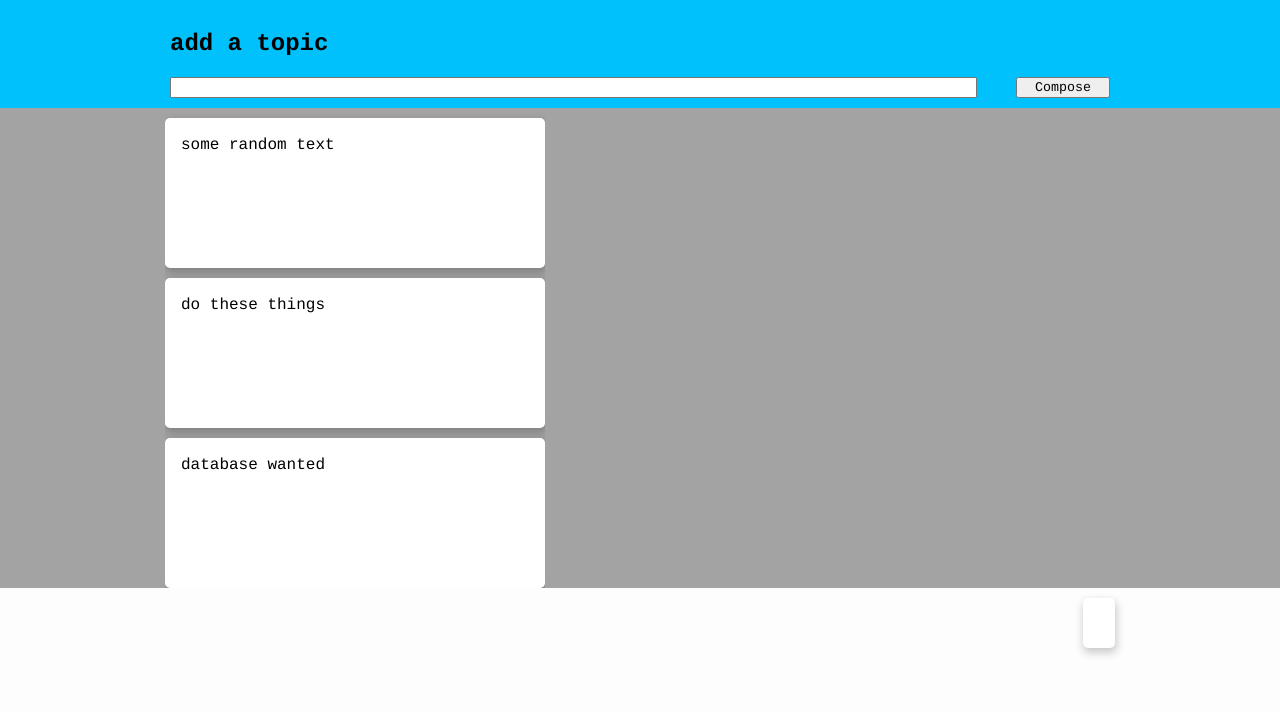
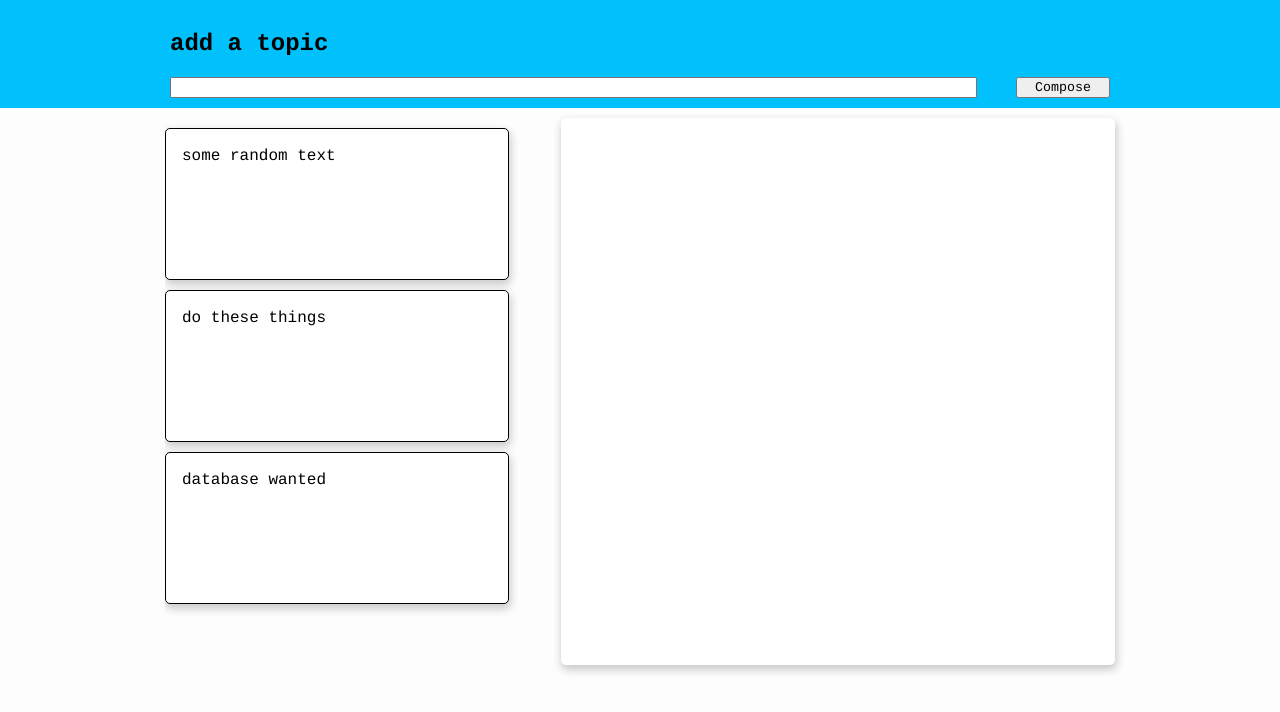
Before and after one commit to NealTheSeal/Sunshine, an Electron app: page app/index.html in a window 1280 px wide. Drawn offline with Linux system fonts and the light colour scheme.

Commit message:
pitstop: finished the div setup and height stuff. still need to add the end functionality

```diff
--- a/app/css/design.css
+++ b/app/css/design.css
@@ -14,7 +14,7 @@
 }
 
 body {
-   background: #FDFDFD;
+   background: #fdfdfd;
    margin: 0px 0px 0px 0px;
 }
 
@@ -37,6 +37,7 @@ body {
 
 .text-box {
    width: 85%;
+   float: left;
 }
 
 .beget {
@@ -48,31 +49,31 @@ body {
 
 .middle {
     width: 100%;
-    background: #a3a3a3;
+    background: #fdfdfd;
  }
 
 .task-content {
-    max-height: 532px;
     padding: 10px 5px 10px 5px;
 }
 
 .card-list {
    width: 40%;
-   height: 100%;
-   margin: 0px;
+   height: 515px;
+   float: left;
+   margin: 10px 0px 10px 0px;
    overflow-y: auto;
 }
 
 .notes {
-    max-height: 500px;
-    max-width: 500px;
+    height: 515px;
+    width: 55%;
     float: right;
     padding: 16px;
     box-shadow: 1px 4px 8px 1px rgba(0,0,0,0.2);
     transition: 0.3s;
     border-radius: 5px;
     border-radius: 5px;
-    margin: 10px 0px 0px 0px;
+    margin: 10px 0px 10px 0px;
     overflow-y: auto;
     background: white;
 }
@@ -90,11 +91,13 @@ body {
 
 .card {
     height: 150px;
-    width: 100%;
+    width: 90%;
     box-shadow: 1px 4px 8px 1px rgba(0,0,0,0.2);
     transition: 0.3s;
     border-radius: 5px;
-    margin: 10px 0px 0px 0px;
+    border-width: 1px;
+    border-style: solid;
+    margin: 10px 15px 0px 0px;
     overflow: hidden;
     background: white;
 }
--- a/app/index.html
+++ b/app/index.html
@@ -14,6 +14,7 @@
          <h2>add a topic</h2>
          <input class="text-box" id="taskInput" type="text">
          <button class="beget" onclick="addTask()">Compose</button>
+         <div style="clear: both;"></div>
       </div>
    </div>
 </div>
@@ -25,6 +26,7 @@
             </div>
             <div class="notes" contenteditable="true">
             </div>
+            <div style="clear: both;"></div>
         </div>
     </div>
 </div>
```
